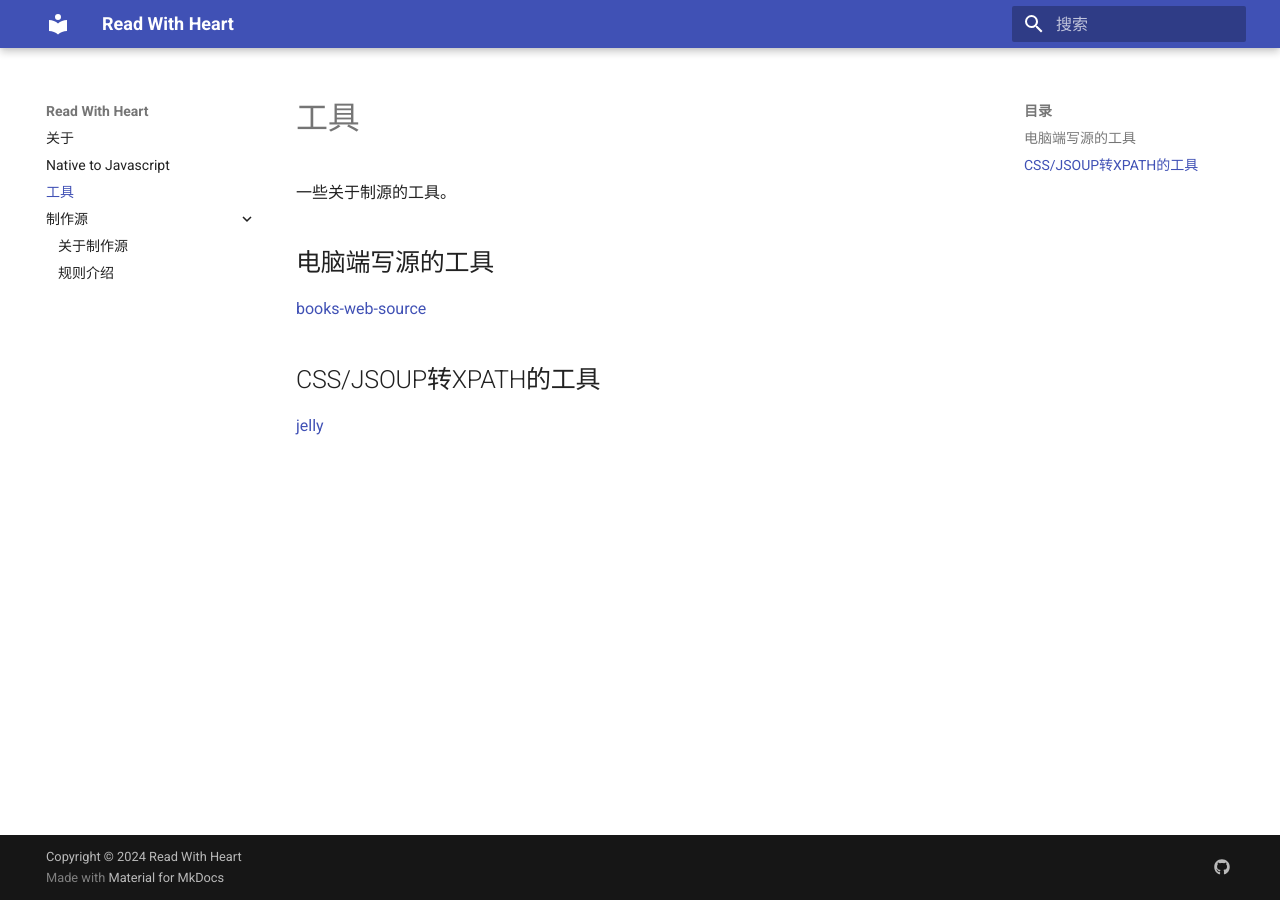
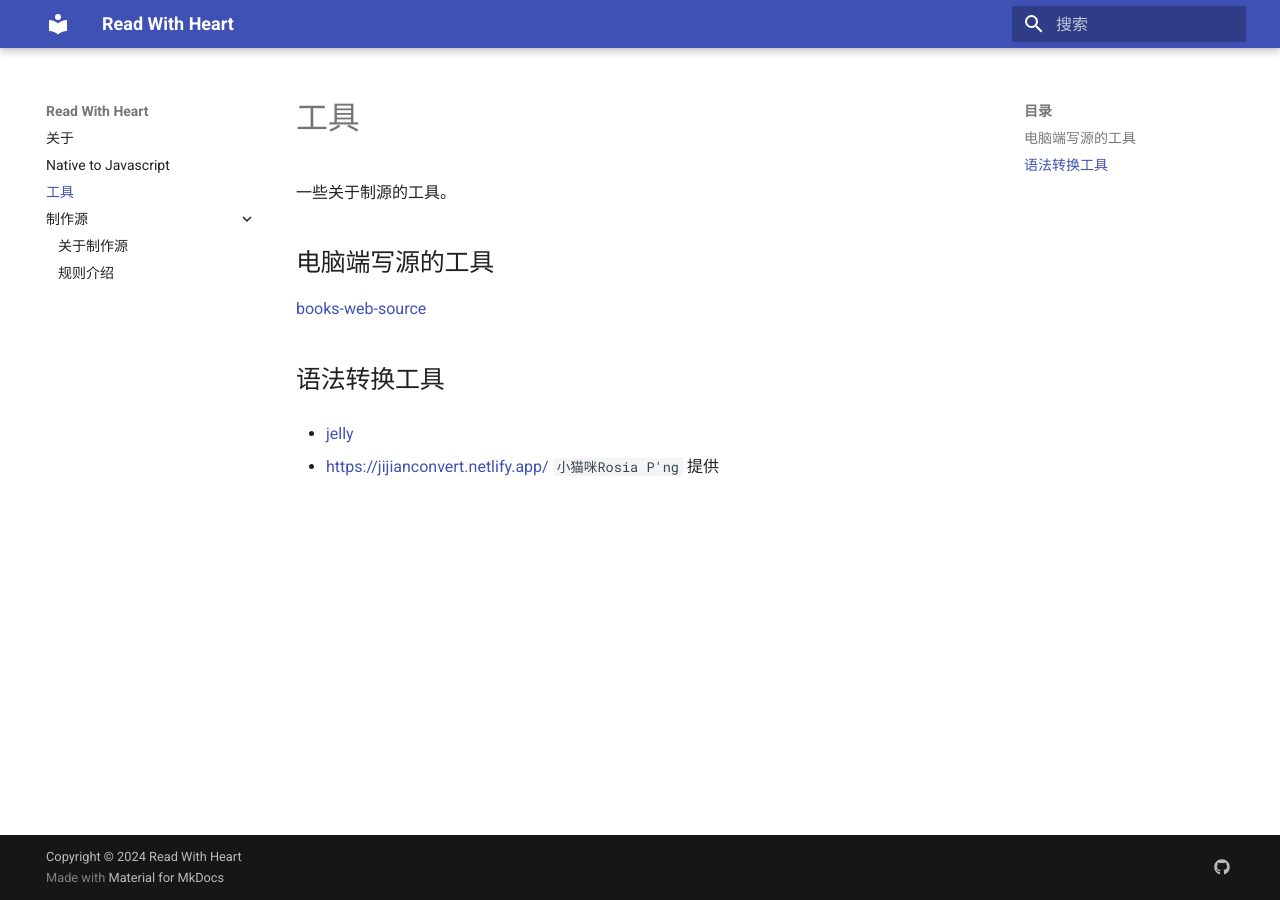
Before and after one commit to wanan99/read-with-heart-docs, an MkDocs documentation site: the page built from docs/tools.md, in a window 1280 px wide. Built offline with MkDocs 1.6.1 and Material for MkDocs 9.7.7, drawn with Linux system fonts in a browser that asks for light colours.

Commit message:
add tools

```diff
--- a/docs/tools.md
+++ b/docs/tools.md
@@ -8,6 +8,8 @@
 
 
 
-## CSS/JSOUP转XPATH的工具
+## 语法转换工具
 
-[jelly](https://freenovel123.github.io/jelly/)
+- [jelly](https://freenovel123.github.io/jelly/)
+
+- [https://jijianconvert.netlify.app/](https://jijianconvert.netlify.app/) `小猫咪Rosia P'ng` 提供
```
